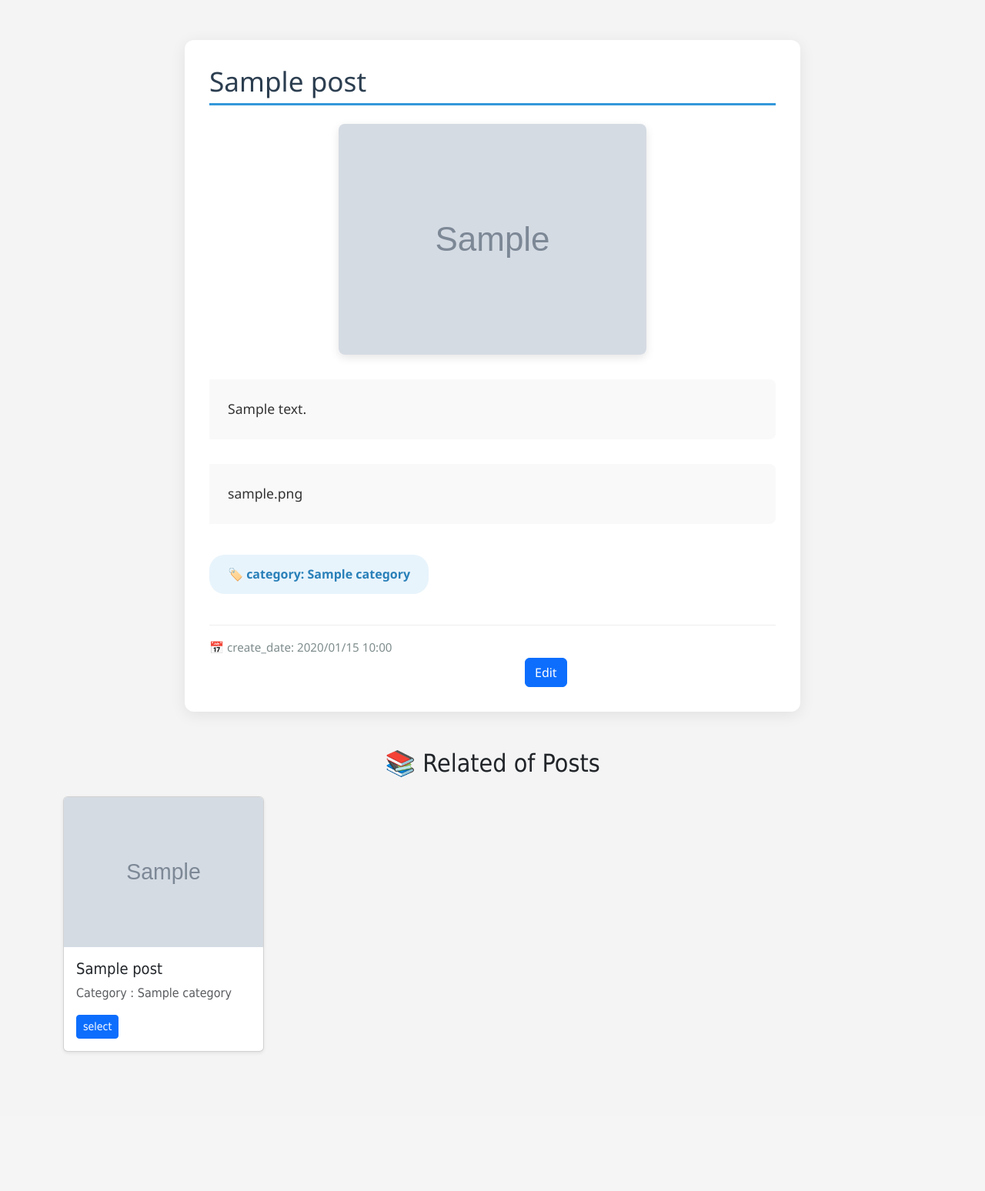
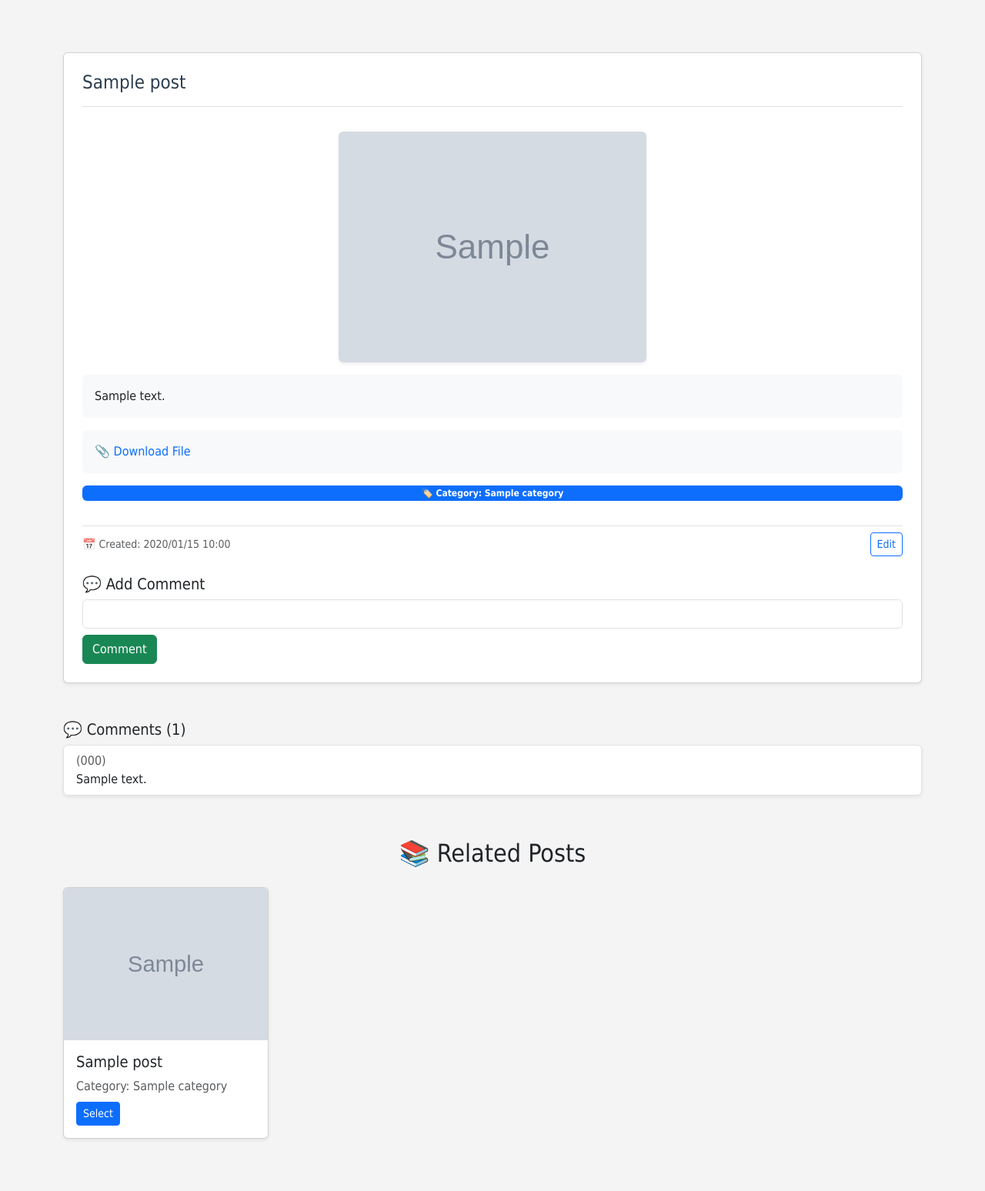
Before and after one commit to dehghan9156/education_website, a Django app: page /posts/detail/1/1/ in a window 1280 px wide. Shown: the part 76-1624 px from the top of the page at 77% size. Before the commit the page ends 1444 px from the top, so only its background shows below. Run offline with Django 5.2, Linux system fonts and the light colour scheme; tables that the repository leaves empty hold one stand-in row (values such as "Sample post"); grey boxes marked "Sample" are stand-in pictures; some libraries are stand-ins or nearby versions.

Commit message:
Edit form related comment,edit

```diff
--- a/accounts/views.py
+++ b/accounts/views.py
@@ -26,6 +26,7 @@ class SendCodeView(View):
             phone_number = form.cleaned_data['phone_number']
             code = random.randint(1000,9999)
             OTP.objects.create(phone_number=phone_number,otp_code=code)
+            print(code)
             return redirect("accounts:verify-code")
         return render(request,"accounts/send_code.html",{"form":form})
 
--- a/posts/forms.py
+++ b/posts/forms.py
@@ -1,5 +1,5 @@
 from django import forms
-from .models import Post
+from .models import *
 from ckeditor.widgets import CKEditorWidget
 
 
@@ -7,3 +7,13 @@ class PostForm(forms.ModelForm):
     class Meta:
         model = Post
         fields = ["title","content","file","image","public"]
+
+class CommentForm(forms.ModelForm):
+    class Meta:
+        model = Comment
+        fields = ["comment"]
+        widgets = {
+            'comment': forms.TextInput(attrs={
+                'class': 'form-control',
+            })
+        }
--- a/posts/templates/posts/detail.html
+++ b/posts/templates/posts/detail.html
@@ -1,121 +1,116 @@
 {% extends "base.html" %}
 {% block content %}
 
-<div style="max-width: 800px; margin: 2rem auto; padding: 2rem; font-family: 'Segoe UI', Tahoma, Geneva, Verdana, sans-serif; line-height: 1.7; color: #333; background: #fff; border-radius: 12px; box-shadow: 0 4px 20px rgba(0,0,0,0.08);">
-    <h1 style="font-size: 2.2rem; color: #2c3e50; margin-bottom: 1.5rem; border-bottom: 3px solid #3498db; padding-bottom: 0.5rem;">
-        {{ post.title }}
-        {%if user.is_authenticated%}
-          <form action="{%url "posts:favorit" post.pk%}" method="post">
+<div class="container my-5">
+    <div class="card p-4 shadow-sm">
+        <!-- Post Title and Favorite Button -->
+        <div class="d-flex justify-content-between align-items-center mb-3 pb-2 border-bottom">
+            <h1 class="h4" style="color: #2c3e50;">{{ post.title }}</h1>
+            {% if user.is_authenticated %}
+                <form action="{% url 'posts:favorit' post.pk %}" method="post" class="d-inline">
                     {% csrf_token %}
-            <button type="submit">❤️</button>
+                    <button type="submit" class="btn btn-outline-danger btn-sm">❤️ Favorite</button>
                 </form>
-        {%endif%}
+            {% endif %}
+        </div>
 
-    </h1>
+        <!-- Post Image -->
         {% if post.image %}
-        <div style="text-align: center; margin: 1.5rem 0;">
-            <img src="{{ post.image }}"
-                 alt="{{ post.title }}"
-                 style="max-width: 100%; height: auto; border-radius: 8px; box-shadow: 0 4px 12px rgba(0,0,0,0.1);">
+            <div class="text-center my-3">
+                <img src="{{ post.image }}" alt="{{ post.title }}" class="img-fluid rounded shadow-sm">
             </div>
         {% endif %}
 
-    <div style="font-size: 1.1rem; margin: 2rem 0; padding: 1.5rem; background: #f9f9f9; border-radius: 0 8px 8px 0;">
-        {{ post.content}}
+        <!-- Post Content -->
+        <div class="bg-light p-3 rounded mb-3">
+            {{ post.content }}
         </div>
-    <div style="font-size: 1.1rem; margin: 2rem 0; padding: 1.5rem; background: #f9f9f9; border-radius: 0 8px 8px 0;">
-        {{ post.file}}
-    </div>
-    {% if post.category %}
-        <div style="background: #e8f4fc; padding: 0.75rem 1.5rem; border-radius: 20px; display: inline-block; margin: 0.5rem 0; font-weight: 600; color: #2980b9;">
-            🏷️ category: {{ post.category.name }}
+
+        <!-- Post File -->
+        {% if post.file %}
+            <div class="bg-light p-3 rounded mb-3">
+                <a href="{{ post.file.url }}" class="text-decoration-none">📎 Download File</a>
             </div>
         {% endif %}
-    <div style="color: #7f8c8d; font-size: 0.95rem; margin-top: 2rem; padding-top: 1rem; border-top: 1px solid #eee;">
-        📅 create_date: {{ post.created_date|date:"Y/m/d H:i" }}
-        <form action={%url "posts:detail" post.pk post.category.pk%} method="post">
+
+        <!-- Post Category -->
+        {% if post.category %}
+            <span class="badge bg-primary mb-3">🏷️ Category: {{ post.category.name }}</span>
+        {% endif %}
+
+        <!-- Post Metadata and Edit Button -->
+        <div class="text-muted mt-3 pt-2 border-top d-flex justify-content-between align-items-center">
+            <small>📅 Created: {{ post.created_date|date:"Y/m/d H:i" }}</small>
+            <form action="{% url 'posts:edit' post.pk %}" method="post">
                 {% csrf_token %}
-            <button class="btn btn-primary" style="margin-left:410px;">Edit</button>
+                <button class="btn btn-sm btn-outline-primary">Edit</button>
             </form>
         </div>
 
+        <!-- Add Comment Form -->
+        <div class="mt-4">
+            <h5>💬 Add Comment</h5>
+            <form action="" method="post">
+                {% csrf_token %}
+                <div class="mb-2">
+                    {{ form_comment.comment}}
+                </div>
+                <button type="submit" class="btn btn-success" name="button-comment">Comment</button>
+            </form>
+        </div>
     </div>
 
+    <!-- Comments Section -->
+    <div class="mt-5">
+        <h5>💬 Comments ({{ comments|length }})</h5>
+        {% if comments %}
+            <ul class="list-group">
+                {% for comment in comments %}
+                    <li class="list-group-item mb-2 shadow-sm rounded">
+                        <div class="d-flex justify-content-between">
+                            <div>
+                                {% comment %} <strong>{{ comment.user.get_full_name|default:comment.user.username }}</strong> {% endcomment %}
+                                {% if comment.user.phone_number %}
+                                    <span class="text-muted">({{ comment.user.phone_number }})</span>
+                                {% endif %}
+                                <p class="mb-0">{{ comment.comment }}</p>
+                            </div>
+                            <small class="text-muted">{{ comment.created_date|date:"Y/m/d H:i" }}</small>
+                        </div>
+                    </li>
+                {% endfor %}
+            </ul>
+        {% else %}
+            <p class="text-muted">No comments yet. Be the first to comment!</p>
+        {% endif %}
+    </div>
+</div>
+
+<!-- Related Posts Section -->
 <div class="container my-5">
-  <h2 class="text-center mb-4">📚 Related of Posts</h2>
-  <div class="row">
+    <h2 class="text-center mb-4">📚 Related Posts</h2>
+    <div class="row g-3">
         {% for post in posts %}
-      <div class="col-md-3 mb-3">
-        <div class="card shadow-sm h-100"  style="
-          {%if not post.public%}
-            border: 2px solid #000066;
-            background-color: #339966;
-            opacity: 0.7;
-          {%endif%}
-          ">
-        <a href="{%url "posts:detail" post.pk post.category.pk%}">
+            <div class="col-md-3">
+                <div class="card h-100 shadow-sm {% if not post.public %}opacity-75 border-dark bg-success{% endif %}">
+                    <a href="{% url 'posts:detail' post.pk post.category.pk %}">
                         <img src="{{ post.image }}" class="card-img-top" alt="{{ post.title }}">
                     </a>
                     <div class="card-body">
                         <h5 class="card-title">{{ post.title }}</h5>
-            <p class="text-muted">Category : {{ post.category.name }}</p>
-            {%if post.public%}
-              <a href="#" class="btn btn-primary btn-sm">select</a>
-            {% else%}
+                        <p class="text-muted mb-2">Category: {{ post.category.name }}</p>
+                        {% if post.public %}
+                            <a href="#" class="btn btn-primary btn-sm">Select</a>
+                        {% else %}
                             🔒
-
-            {%endif%}
-
+                        {% endif %}
                     </div>
                 </div>
             </div>
         {% empty %}
-      <p class="text-center">هیچ پستی موجود نیست.</p>
+            <p class="text-center">Not Found</p>
         {% endfor %}
     </div>
-{% comment %}
-<nav aria-label="Page navigation">
-  <ul class="pagination justify-content-center">
-    {% if page_obj.has_previous %}
-      <li class="page-item">
-        <a class="page-link" href="?page=1">&laquo; First</a>
-      </li>
-      <li class="page-item">
-        <a class="page-link" href="?page={{ page_obj.previous_page_number }}">Previous</a>
-      </li>
-    {% else %}
-      <li class="page-item disabled">
-        <span class="page-link">&laquo; First</span>
-      </li>
-      <li class="page-item disabled">
-        <span class="page-link">Previous</span>
-      </li>
-    {% endif %}
-
-    <li class="page-item disabled">
-      <span class="page-link">
-        Page {{ page_obj.number }} of {{ page_obj.paginator.num_pages }}
-      </span>
-    </li>
-
-    {% if page_obj.has_next %}
-      <li class="page-item">
-        <a class="page-link" href="?page={{ page_obj.next_page_number }}">Next</a>
-      </li>
-      <li class="page-item">
-        <a class="page-link" href="?page={{ page_obj.paginator.num_pages }}">Last &raquo;</a>
-      </li>
-    {% else %}
-      <li class="page-item disabled">
-        <span class="page-link">Next</span>
-      </li>
-      <li class="page-item disabled">
-        <span class="page-link">Last &raquo;</span>
-      </li>
-    {% endif %}
-  </ul>
-</nav> {% endcomment %}
-
 </div>
 
 {% endblock content %}
--- a/posts/templates/posts/edit.html
+++ b/posts/templates/posts/edit.html
@@ -2,9 +2,9 @@
 {% block content %}
     <form method="POST" enctype="multipart/form-data">
         {% csrf_token %}
-        {{form.as_p}}
-        {{form.media}}
-        <button type="submit" class="btn btn-info">ذخیره</button>
+        {{form_post.as_p}}
+        {{form_post.media}}
+        <button type="submit" class="btn btn-info">Save</button>
     </form>
 
 
--- a/posts/urls.py
+++ b/posts/urls.py
@@ -8,4 +8,5 @@ urlpatterns = [
     path('category/<int:pk>/',views.PostCategoryView.as_view(),name='category'),
     path('detail/<int:pk_post>/<int:pk_category>/',views.PostDetailEditView.as_view(),name='detail'),
     path('favorit/<int:post_pk>/',views.PostFavoritView.as_view(),name='favorit'),
+    path('edit/<int:pk>/',views.EditView.as_view(),name='edit'),
 ]
--- a/posts/views.py
+++ b/posts/views.py
@@ -14,7 +14,7 @@ from django.contrib.auth import get_user_model
 from .models import *
 from django.utils.translation import gettext as _
 from django.core.paginator import Paginator
-from .forms import PostForm
+from .forms import *
 
 class IndexView(ListView):
     model = Post
@@ -36,20 +36,29 @@ class PostDetailEditView(View):
         post = Post.objects.get(pk=pk_post)
         category = Category.objects.get(pk=pk_category)
         posts = Post.objects.filter(category=category)
-        return render(request,"posts/detail.html",{"post":post,"posts":posts})
+        form_comment =CommentForm()
+        comments = Comment.objects.filter(post=post)
+        print(comments)
 
-    def post(self,request,pk):
-        post = get_object_or_404(Post,pk=pk)
+        return render(request,"posts/detail.html",{"post":post,"posts":posts,"form_comment":form_comment,"comments":comments})
 
-        form = PostForm(request.POST,request.FILES,instance=post)
-        if form.is_valid():
-            form.save()
-            return redirect("posts:detail",pk)
+    def post(self,request,pk_post,pk_category):
+        post = get_object_or_404(Post,pk=pk_post)
+        category = Category.objects.get(pk=pk_category)
+        comments = Comment.objects.filter(post=post)
+        form_comment =CommentForm(request.POST)
+
+        if form_comment.is_valid():
+            comment=form_comment.save(commit=False)
+            comment.user = request.user
+            comment.post = post
+            comment.save()
+            print(comment)
+            return redirect("posts:detail",post.pk,category.pk)
         else:
-            form = PostForm(instance=post)
+            form_comment = PostForm(instance=post)
             messages.error(request,"Form is not valid.","error")
-        return render(request,"posts/edit.html",{"form":form})
-
+            return render(request,"posts/edit.html",{"form_comment":form_comment})
 class PostFavoritView(View):
     def post(self,request,post_pk):
         post = Post.objects.get(pk=post_pk)
@@ -60,3 +69,22 @@ class PostFavoritView(View):
         else:
             Favorite.objects.create(post=post,user=user)
         return render(request,"posts/detail.html",{"post":post})
+
+class EditView(View):
+    def get(self,request,pk):
+        post = get_object_or_404(Post,pk=pk)
+        form_post = PostForm(instance=post)
+        return render(request,"posts/detail.html",{"post":post,"form_post":form_post})
+
+
+
+    def post(self,request,pk):
+        post=get_object_or_404(Post,pk=pk)
+        form_post = PostForm(request.POST,request.FILES,instance=post)
+        if form_post.is_valid():
+                form_post.save()
+                return redirect("posts:detail",post.pk,post.category.pk)
+        else:
+            form_post = PostForm(instance=post)
+            messages.error(request,"Form is not valid.","error")
+            return render(request,"posts/edit.html",{"post":post,"form_post":form_post})
```
Also changed, not shown: posts/models.py (+9 -4 lines), media/post_image/Screenshot_from_2025-08-11_11-56-01.png (added), posts/migrations/0011_comment.py (added), posts/migrations/0012_alter_post_file_alter_post_image.py (added), 1 other file. Lines whose indentation alone changed are shown as unchanged.
